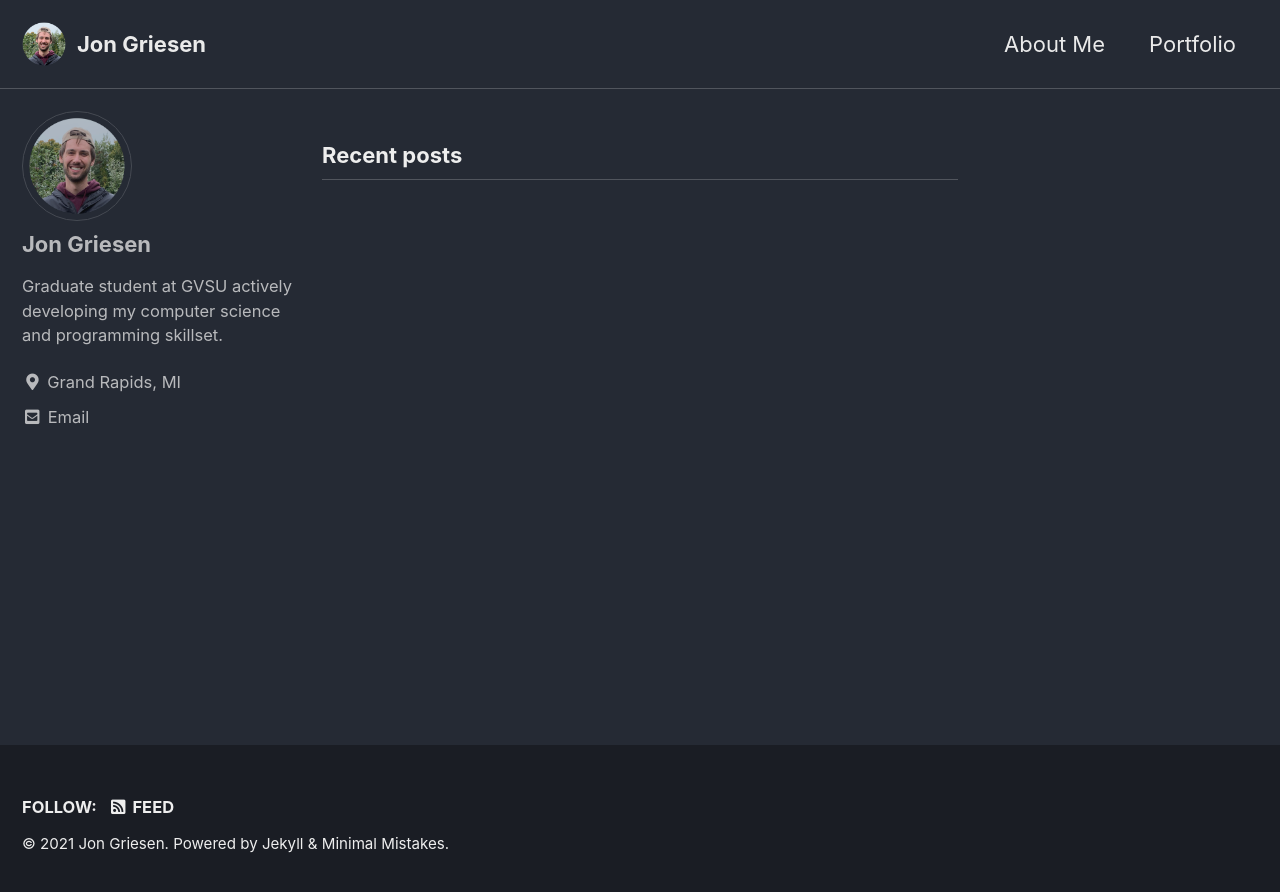
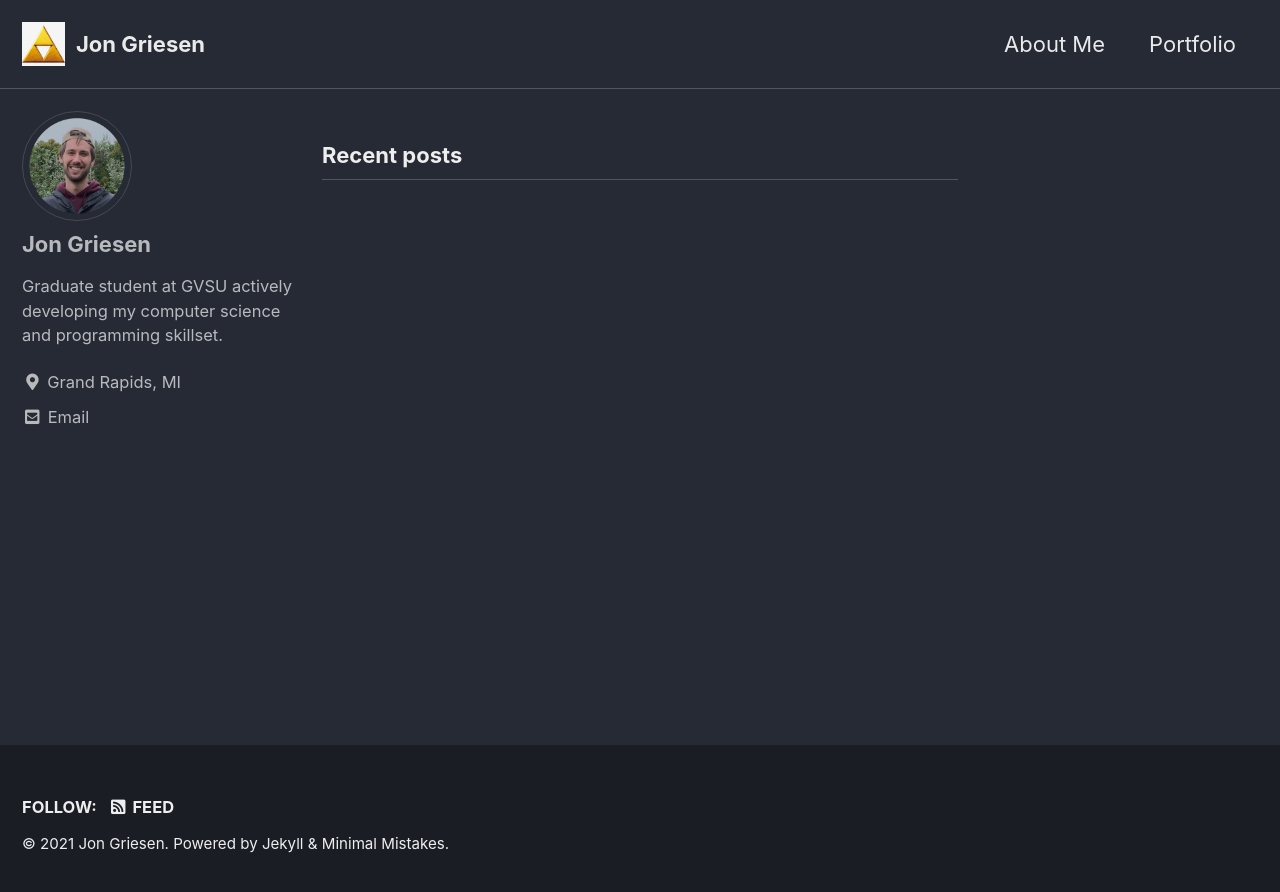
Before and after one commit to griesenj/griesenj.github.io, a Jekyll site: the page built from index.html, in a window 1280 px wide. Shown: the top 892 px of the page. Built offline with Jekyll 4.4.1, drawn with Linux system fonts in a browser that asks for light colours; cached includes are drawn as plain includes; the list of posts is cut into pages by our own code.

Commit message:
Adding masthead logo

```diff
--- a/_config.yml
+++ b/_config.yml
@@ -25,7 +25,7 @@
 baseurl                  : # the subpath of your site, e.g. "/blog"
 repository               : # GitHub username/repo-name e.g. "mmistakes/minimal-mistakes"
 teaser                   : # path of fallback teaser image, e.g. "/assets/images/500x300.png"
-logo                     : "/assets/images/thumbnail.png" # path of logo image to display in the masthead, e.g. "/assets/images/88x88.png"
+logo                     : "/assets/images/triforce.png" # path of logo image to display in the masthead, e.g. "/assets/images/88x88.png"
 masthead_title           : # overrides the website title displayed in the masthead, use " " for no title
 # breadcrumbs            : false # true, false (default)
 words_per_minute         : 200
```
Also changed, not shown: assets/images/triforce.png (added).
